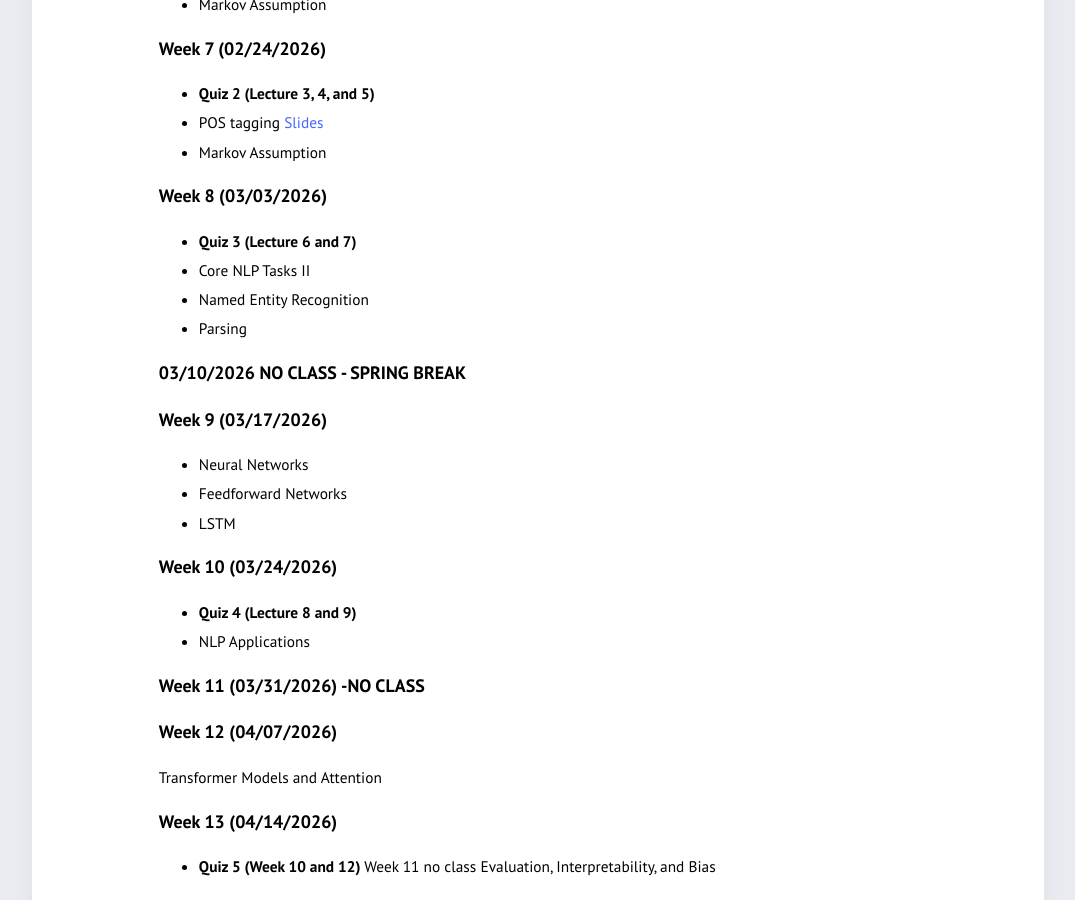
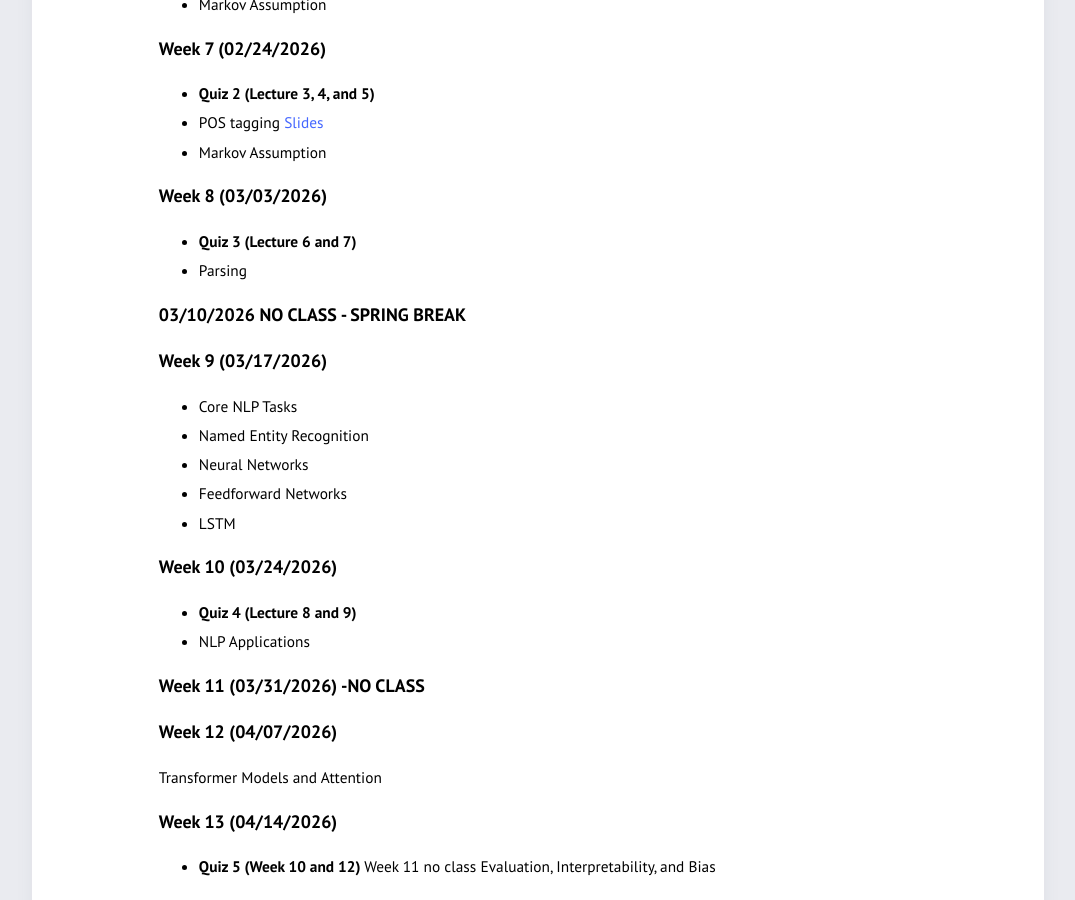
Before and after one commit to azirikly/nlu-gw26, a Jekyll site: the page built from syllabus.md, in a window 1280 px wide and 900 px high, scrolled down 954 px. Shown: the whole window, without its empty margins (102-1177 px from the left). Built offline with Jekyll 4.4.1, drawn with Linux system fonts in a browser that asks for light colours.

```diff
--- a/syllabus.md
+++ b/syllabus.md
@@ -34,12 +34,12 @@ Text Classification [Slides](slides/Lecture3_NLU_Zirikly.pdf)
 
 ### Week 8 (03/03/2026)
 * **Quiz 3 (Lecture 6 and 7)**
-- Core NLP Tasks II
-- Named Entity Recognition
 - Parsing
 
 ### 03/10/2026 NO CLASS - SPRING BREAK
 ### Week 9 (03/17/2026)
+- Core NLP Tasks
+- Named Entity Recognition
 - Neural Networks
 - Feedforward Networks
 - LSTM
```
